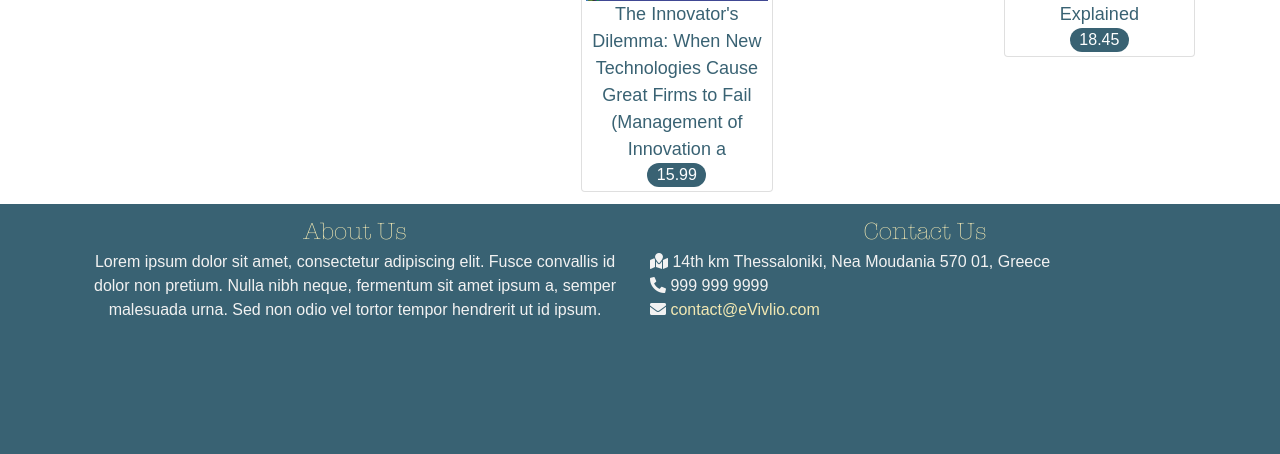
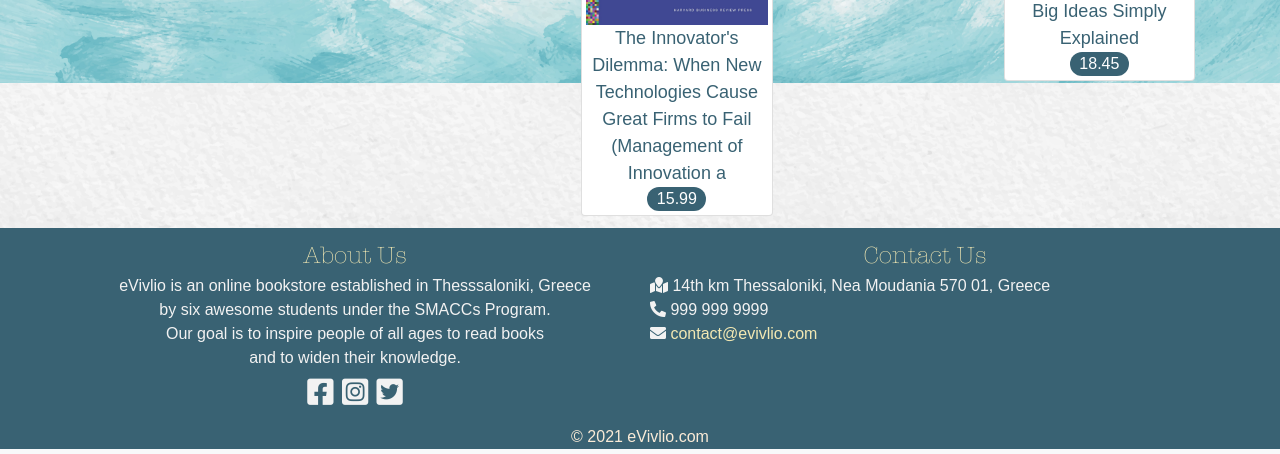
Before and after one commit to widifadi/eVivlio, a PHP site: page /public/catalog.php?p=Business in a window 1280 px wide. Shown: the part 717-1171 px from the top of the page. Run offline with PHP 8.4, Linux system fonts and the light colour scheme; data comes from the database, SQL or seed files in the repository.

Commit message:
Fix frontpage and background #28

```diff
--- a/assets/css/styles.css
+++ b/assets/css/styles.css
@@ -14,6 +14,15 @@ body {
   min-height: 100vh;
   display: flex;
   flex-direction: column;
+  overflow-x: hidden;
+
+  background-image: url('../img/backgrounds/8.jpg');
+  background-size: cover;
+  background-attachment: fixed;
+}
+
+.navbar {
+  background-color:rgba(255,255,255,0.3);
 }
 
 #logo {
@@ -125,25 +134,18 @@ a:hover {
   background: var(--blue-theme);
 }
 
-.bg1::after {
+.bg1 {
+  background-color:rgba(0, 0, 0, 0.5);
   background-image: url('../img/backgrounds/3040791.jpg');
-
   background-attachment: fixed;
-  background-position: center;
-  background-repeat: no-repeat;
-  background-size: cover;
-
-}
-
-.bg2::after {
-  background-image: url('../img/backgrounds/8.jpg');
-
-  background-attachment: fixed;
-  background-position: center;
-  background-repeat: no-repeat;
   background-size: cover;
 }
 
+.bg2 {
+  background-image: url('../img/backgrounds/8_updown.png');
+  /* background-attachment: fixed; */
+  background-size: cover;
+}
 
 #front-page {
   min-height: 50vh;
@@ -154,7 +156,7 @@ a:hover {
 #webpage-title {
   font-family: 'Luminari' !important;
   color: var(--light-yellow-theme);
-  font-size: 48px;
+  font-size: 50px;
   margin-top: 100px;
 }
 
@@ -575,7 +577,6 @@ a:hover {
 /*ABOUT US end */
 .page-footer {
   margin-top: auto;
-  height: 250px;
   background-color: var(--blue-theme);
 }
 
--- a/public/book_details.php
+++ b/public/book_details.php
@@ -3,6 +3,7 @@
     require_once("../templates/header.php");
 ?>
 
+<div class="container">
     <div class="row" style="margin-top: 100px">
         <div class="col-3">
             <?php require_once("../src/Catalogue/categories.php"); ?>
@@ -18,6 +19,7 @@
             <?php require_once("../src/Catalogue/book.php"); ?>
         </div>
     </div>
+</div>
 
 <?php
     require_once("../templates/footer.php");
--- a/public/catalog.php
+++ b/public/catalog.php
@@ -19,6 +19,7 @@
             </div>
             <!-- TODO if book is clicked on catalog, change to book detail: use AJAX?  -->
             <!-- DEVELOP book_list.php or book.php -->
+            <br>
             <?php require_once("../src/Catalogue/book_list.php"); ?>
         </div>
     </div>
--- a/src/Catalogue/book.php
+++ b/src/Catalogue/book.php
@@ -1,6 +1,6 @@
 
 <?php
-require_once("../database/functions/database/database_functions.php");
+require_once("../database/database_functions.php");
 $conn = db_connection();
 $bookId=$_GET["bookid"];
 
--- a/src/Catalogue/book_list.php
+++ b/src/Catalogue/book_list.php
@@ -8,5 +8,4 @@ if( $category==="all_books") {
    else{
       require_once("../src/Catalogue/specific_books.php");
    }
-
 ?>
--- a/src/Catalogue/specific_books.php
+++ b/src/Catalogue/specific_books.php
@@ -24,11 +24,9 @@
       </div>
    </a>
  <?php
-     }}
-
-
-    else{
-    echo "no book found";
+     }
+   } else {
+      echo "No book found.";
    }
       $conn->close();
  ?>
--- a/templates/footer.php
+++ b/templates/footer.php
@@ -4,10 +4,16 @@
                 <div class="col-6" id="about-us">
                     <a href="about.php"><div class="subtitle footer-subtitle">About Us</div></a>
                     <div id="store-desc">
-                        Lorem ipsum dolor sit amet, consectetur adipiscing elit.
-                        Fusce convallis id dolor non pretium. Nulla nibh neque,
-                        fermentum sit amet ipsum a, semper malesuada urna.
-                        Sed non odio vel tortor tempor hendrerit ut id ipsum.
+                        eVivlio is an online bookstore established in Thesssaloniki, Greece <br>
+                        by six awesome students under the SMACCs Program. <br>
+                        Our goal is to inspire people of all ages to read books <br>
+                        and to widen their knowledge.
+
+                    </div>
+                    <div class="social-media" style="font-size: 30px;">
+                        <em class="fab fa-facebook-square"></em>
+                        <em class="fab fa-instagram-square"></em>
+                        <em class="fab fa-twitter-square"></em>
                     </div>
                 </div>
                 <div class="col-6" id="contact-us">
@@ -18,8 +24,13 @@
                         <em class="fas fa-phone-alt"></em> 999 999 9999
                         <br>
                         <em class="fas fa-envelope"></em>
-                        <a href="mailto:contact@eVivlio.com">contact@eVivlio.com</a>
+                        <a href="mailto:contact@eVivlio.com">contact@evivlio.com</a>
                     </div>
+                </div>
+            </div>
+            <div class="row text-center" style="color:antiquewhite">
+                <div class="col">
+                    © 2021 eVivlio.com
                 </div>
             </div>
         </div>
--- a/templates/header.php
+++ b/templates/header.php
@@ -38,7 +38,7 @@
 
             <div class="mx-auto">
                 <!-- TODO error if empty -->
-                <div class="input-group header-search">
+                <div class="input-group header-search" style="margin-left:100px;">
                     <input type="text" class="form-control search-box search-input" placeholder="Search a book"
                         aria-label="Search keyword" aria-describedby="search-button">
                     <div class="input-group-append">
```
Also changed, not shown: src/FrontPage/front_page.php (+5 -2 lines), assets/img/backgrounds/5159167.jpg (added), 1 other file. Lines whose indentation alone changed are shown as unchanged.
